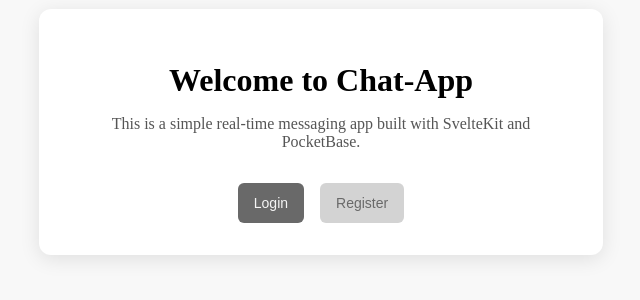
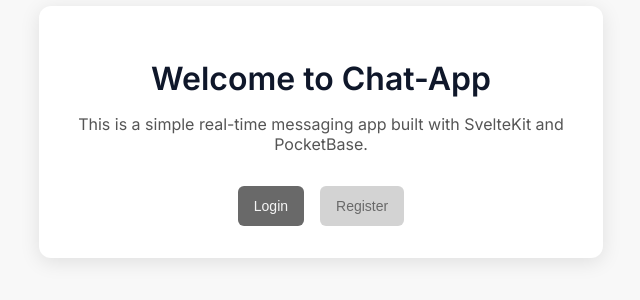
Before and after one commit to Davis86t/Chat-App, a SvelteKit app: page / in a window 1280 px wide. Shown: the part 268-568 px from the top of the page, without its empty margins (319-959 px from the left). Built offline with nearby package versions, Linux system fonts and the light colour scheme.

Commit message:
style: add button variants and apply custom fonts

```diff
--- a/src/app.css
+++ b/src/app.css
@@ -3,6 +3,25 @@
   padding: 0;
   height: 100%;
   overflow: hidden;
+}
+
+:root {
+  --font-body: 'Inter', sans-serif;
+  --font-accent: 'Space Grotesk', sans-serif;
+}
+
+body {
+  font-family: var(--font-body);
+}
+
+
+.page-title {
+  font-family: var(--font-body);
+  font-size: 2rem;
+  font-weight: 600;
+  text-align: center;
+  margin-bottom: 2rem;
+  color: #0f172a;
 }
 
 button {
--- a/src/app.html
+++ b/src/app.html
@@ -1,6 +1,9 @@
 <!doctype html>
 <html lang="en">
 	<head>
+		<link href="https://fonts.googleapis.com/css2?family=Inter:wght@400;600&display=swap" rel="stylesheet">
+		<link href="https://fonts.googleapis.com/css2?family=Space+Grotesk:wght@500&display=swap" rel="stylesheet">
+		<link href="https://fonts.googleapis.com/css2?family=Orbitron:wght@400;600&display=swap" rel="stylesheet" />
 		<meta charset="utf-8" />
 		<meta name="viewport" content="width=device-width, initial-scale=1, maximum-scale=1" />
 		%sveltekit.head%
--- a/src/routes/+page.svelte
+++ b/src/routes/+page.svelte
@@ -12,8 +12,8 @@
 
 <main class="landing">
   <div class="content">
-    <h1>Welcome to Chat-App</h1>
-    <p>This is a simple real-time messaging app built with SvelteKit and PocketBase.</p>
+    <h1 class="page-title">Welcome to Chat-App</h1>
+    <p class="accent-title">This is a simple real-time messaging app built with SvelteKit and PocketBase.</p>
     <div class="buttons">
       <button on:click={goToLogin}>Login</button>
       <button on:click={goToRegister} class="ghost">Register</button>
@@ -52,6 +52,10 @@
     color: #555;
   }
 
+  .accent-title {
+   font-family: var(--font-body);
+  }
+
   .buttons {
     display: flex;
     flex-direction: column;
--- a/src/routes/login/+page.svelte
+++ b/src/routes/login/+page.svelte
@@ -18,7 +18,7 @@
 
 <div class="auth-container">
   <form on:submit|preventDefault={handleLogin}>
-    <h2>Login</h2>
+    <h2 class="page-title">Login</h2>
     {#if error}<p class="error">{error}</p>{/if}
     <input type="email" bind:value={email} placeholder="Email" required />
     <input type="password" bind:value={password} placeholder="Password" required />
--- a/src/routes/register/+page.svelte
+++ b/src/routes/register/+page.svelte
@@ -27,7 +27,7 @@
 
 <div class="auth-container">
   <form on:submit|preventDefault={handleRegister}>
-    <h2>Register</h2>
+    <h2 class="page-title">Register</h2>
     {#if error}<p class="error">{error}</p>{/if}
     <input type="text" bind:value={username} placeholder="Username" required />
     <input type="email" bind:value={email} placeholder="Email" required />
```
Also changed, not shown: src/routes/chat/+page.svelte (+13 -7 lines).
